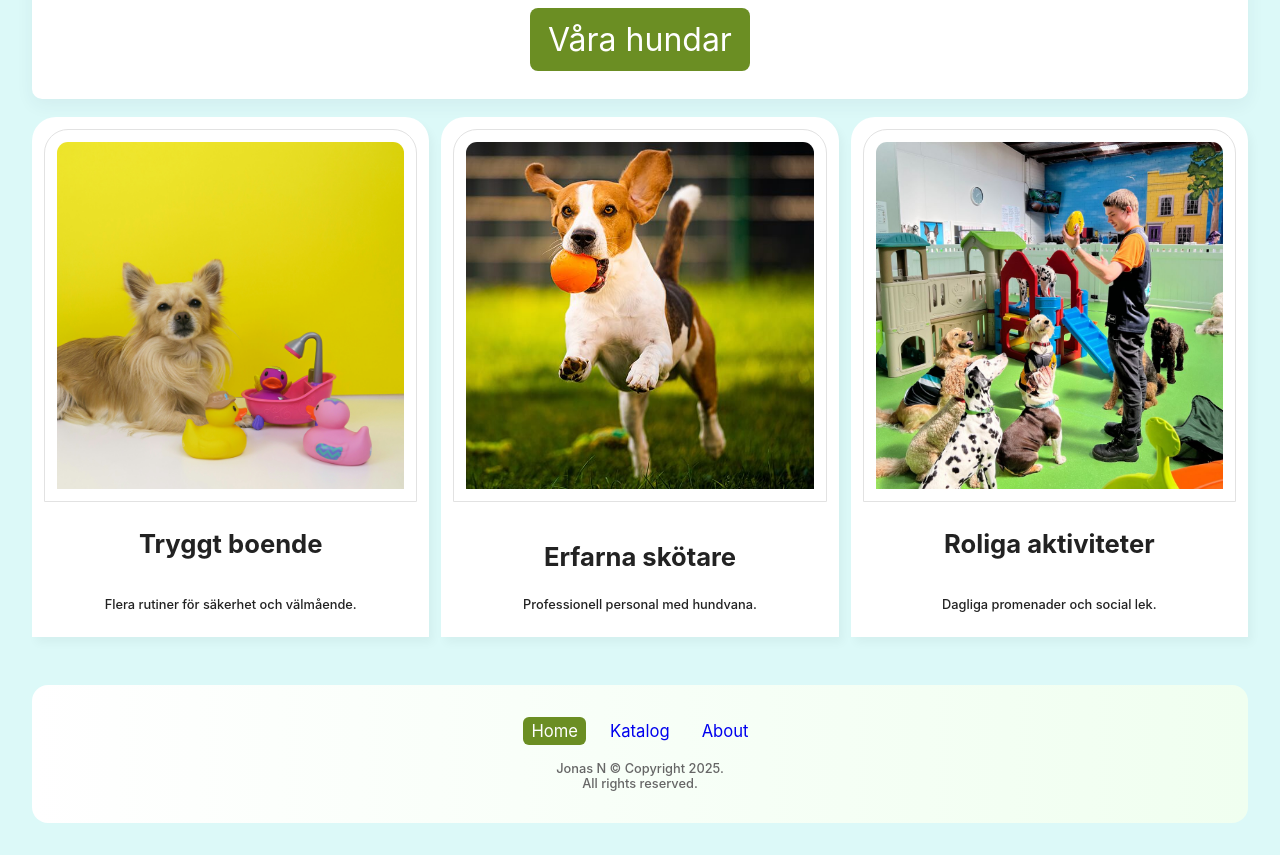
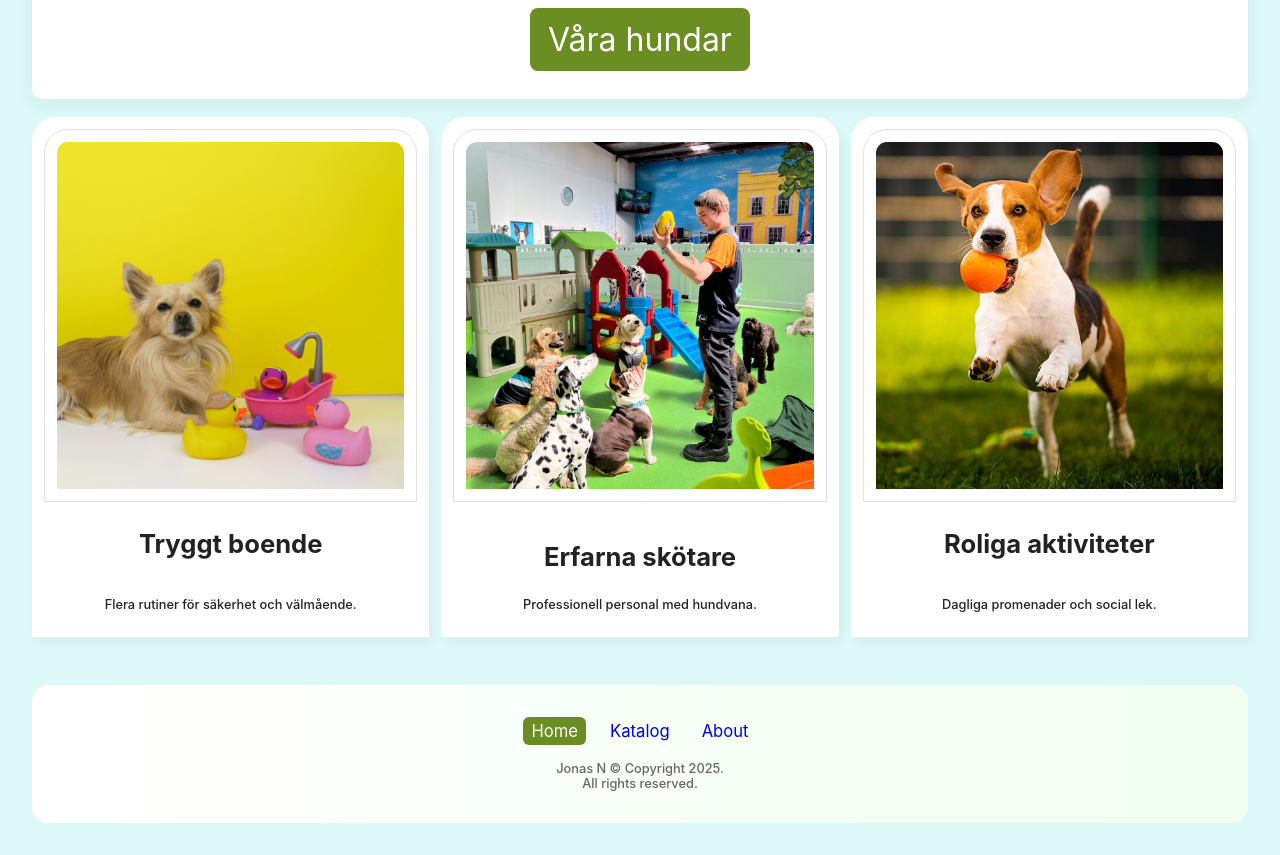
Before and after one commit to Jonasodiq/doggy-daycare, a React (Vite) app: page /#/ in a window 1280 px wide. Shown: the part 1240-2095 px from the top of the page. Built offline with nearby package versions, Linux system fonts and the light colour scheme.

Commit message:
replace  images

```diff
--- a/src/pages/Home.jsx
+++ b/src/pages/Home.jsx
@@ -40,7 +40,7 @@ function Home() {
         </div>
         <div className={styles.card}>
           <img
-          src={boll}
+          src={daycare}
           alt="Skötare"
           className={styles.heroImage}
           />
@@ -52,8 +52,8 @@ function Home() {
         </div>
         <div className={styles.card}>
           <img
-          src={daycare}
-          alt="Skötare"
+          src={boll}
+          alt="Aktivitet"
           className={styles.heroImage}
           />
           <h3>Roliga aktiviteter</h3>
```
